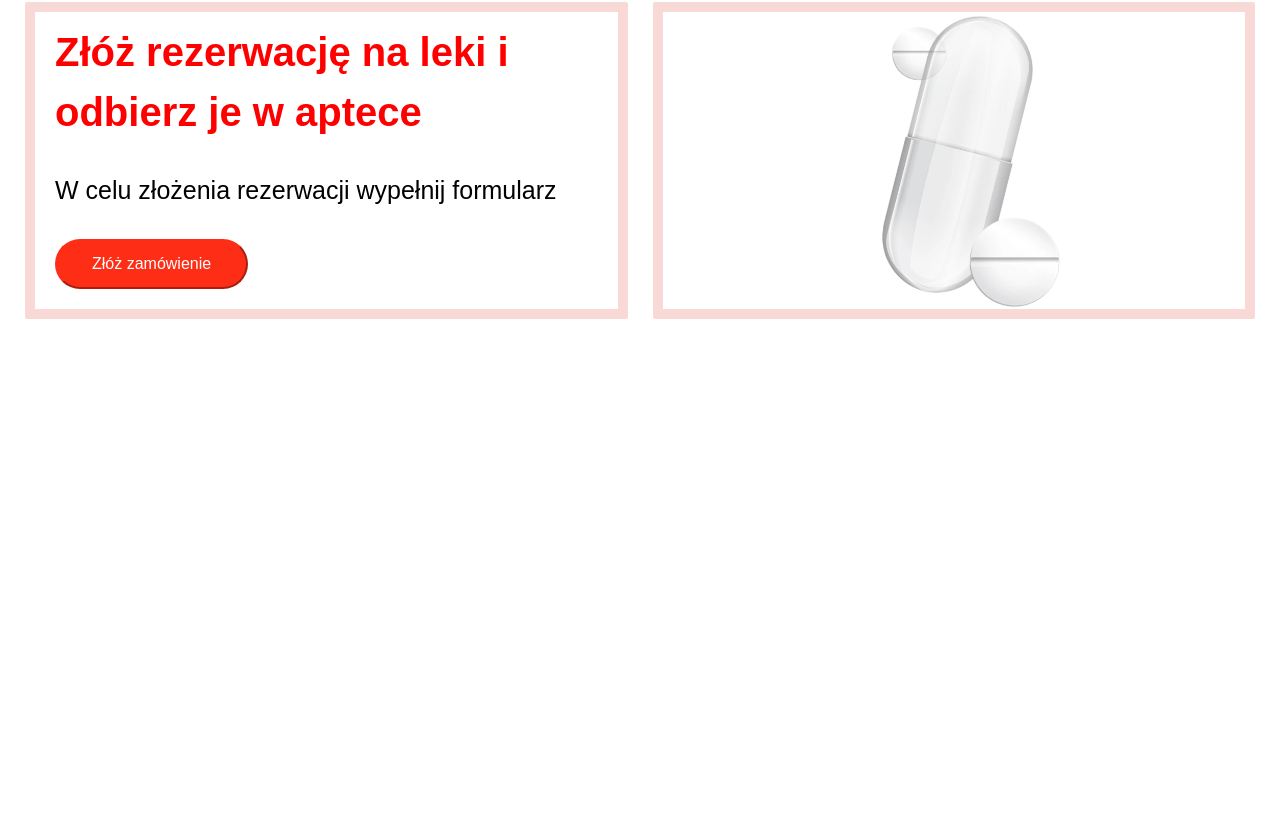
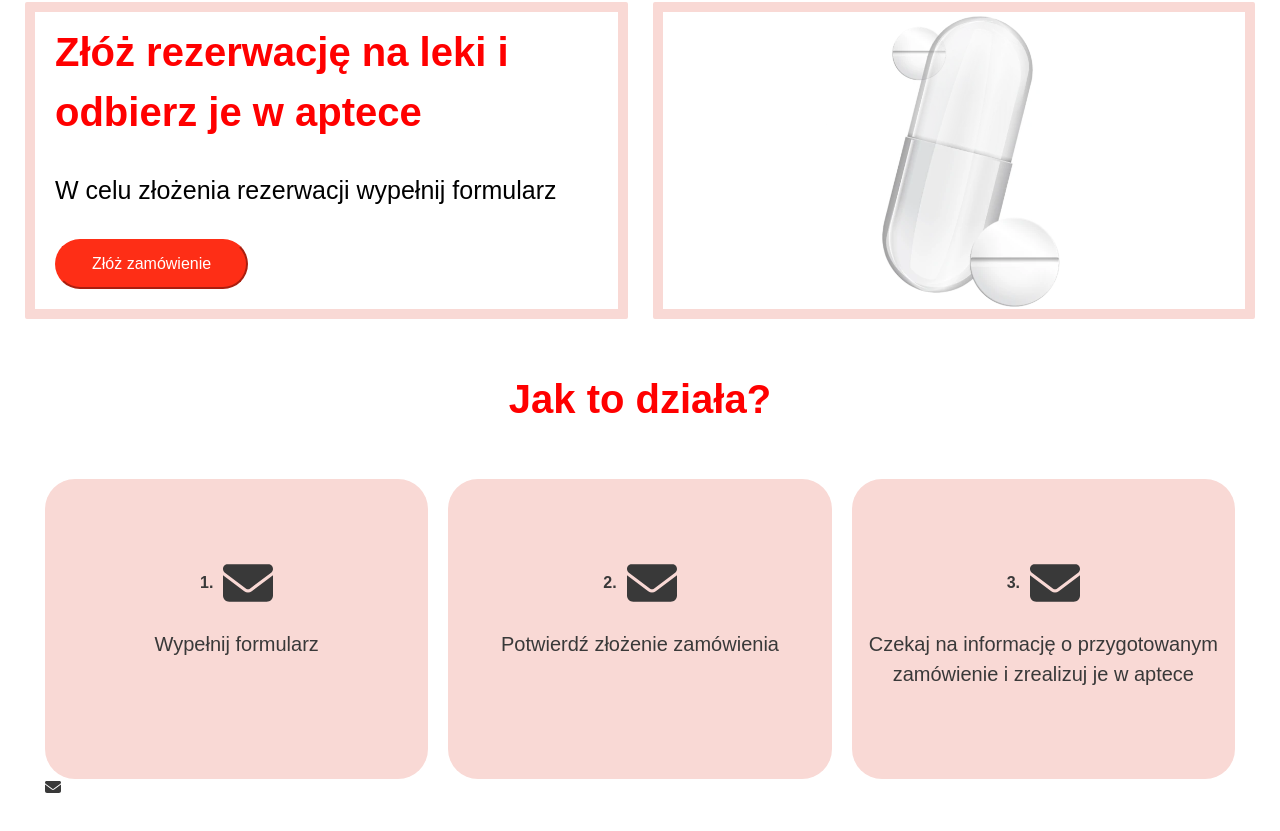
Before and after one commit to AgnieszkaDra/PharmacyWebsite-React, a React (Create React App) app: page / in a window 1280 px wide. Shown: the part 577-1408 px from the top of the page. Before the commit the page ends 926 px from the top, so only its background shows below. Built offline with nearby package versions, Linux system fonts and the light colour scheme.

Commit message:
add sectionSecond

```diff
--- a/package.json
+++ b/package.json
@@ -3,6 +3,9 @@
   "version": "0.1.0",
   "private": true,
   "dependencies": {
+    "@fortawesome/fontawesome-svg-core": "^6.4.2",
+    "@fortawesome/free-solid-svg-icons": "^6.4.2",
+    "@fortawesome/react-fontawesome": "^0.2.0",
     "@testing-library/jest-dom": "^5.17.0",
     "@testing-library/react": "^13.4.0",
     "@testing-library/user-event": "^13.5.0",
--- a/src/App.js
+++ b/src/App.js
@@ -7,6 +7,7 @@ import Header from './components/Header/Header'
 import Main from './components/Main/Main'
 import Section from './components/Section/Section'
 import SectionFirst from './components/Sections/SectionFirst/SectionFirst'
+import SectionSecond from './components/Sections/SectionSecond/SectionSecond'
 
 
 export class App extends React.Component {
@@ -16,7 +17,7 @@ export class App extends React.Component {
 
   }
 
-  render () {
+  render() {
     const { isLoading } = this.state
 
     return (
@@ -66,7 +67,13 @@ export class App extends React.Component {
               className={'border--pink'}
             >
             </SectionFirst>
-
+          </Section>
+          <Section
+            className={'section section--second'}
+          >
+            <SectionSecond
+            >
+            </SectionSecond>
           </Section>
           <Section
             className={'section--second'}
--- /dev/null
+++ b/src/components/Link/index.js
@@ -0,0 +1,2 @@
+export * from './Link'
+export { default } from './Link'
--- /dev/null
+++ b/src/components/Link/styles.module.css
@@ -0,0 +1,3 @@
+.root {
+    white-space: nowrap;
+}
--- /dev/null
+++ b/src/components/Sections/ElementSecond/ElementSecond.js
@@ -0,0 +1,32 @@
+import React from 'react'
+import PropTypes from 'prop-types'
+
+import classes from './styles.module.css'
+
+export const ElementSecond = (props) => {
+  const {
+    className,
+    element,
+    values,
+    ...otherProps
+  } = props
+
+  return (
+    <div
+      className={`${classes.root}${className ? ` ${className}` : ''}`}
+
+      {...otherProps}
+    >
+      <div>
+
+      </div>
+      <div></div>
+    </div>
+  )
+}
+
+ElementSecond.propTypes = {
+  className: PropTypes.string
+}
+
+export default ElementSecond
--- /dev/null
+++ b/src/components/Sections/ElementSecond/index.js
@@ -0,0 +1,2 @@
+export * from './ElementSecond'
+export { default } from './ElementSecond'
--- /dev/null
+++ b/src/components/Sections/ElementSecond/styles.module.css
@@ -0,0 +1 @@
+.root {}
--- /dev/null
+++ b/src/components/Sections/SectionSecond/SectionSecond.js
@@ -0,0 +1,113 @@
+import React from 'react'
+import PropTypes from 'prop-types'
+import Typography from '../../Typography/Typography'
+import ElementSecond from '../ElementSecond/ElementSecond'
+import { FontAwesomeIcon } from '@fortawesome/react-fontawesome'
+import { faEnvelope } from '@fortawesome/free-solid-svg-icons'
+
+
+import classes from './styles.module.css'
+
+const howToBook = {
+  list: [
+    [
+      { id: 1 },
+      <FontAwesomeIcon
+        icon={faEnvelope}
+        key={'kk'}
+      />,
+      { description: "Wypełnij formularz" }
+    ],
+    [
+      { id: 2 },
+      <FontAwesomeIcon
+        icon={faEnvelope}
+        key={'kk'}
+      />,
+      { description: "Potwierdź złożenie zamówienia" },
+    ],
+    [
+      { id: 3 },
+      <FontAwesomeIcon
+        icon={faEnvelope}
+        key={'kk'}
+      />,
+      { description: "Czekaj na informację o przygotowanym zamówienie i zrealizuj je w aptece" },
+    ],
+  ]
+}
+
+export const SectionSecond = (props) => {
+  const {
+    className,
+    ...otherProps
+  } = props
+
+  const showObject = (el) => {
+
+    return Object.entries(el).map(([key, values]) => {
+
+      return (
+        <>
+          <ElementSecond
+            key={'njnj'}
+            values={`${values}`}
+          >
+          </ElementSecond>
+        </>
+
+
+
+      )
+    })
+  }
+
+  const renderListItem = (element, i) => {
+    return (
+      <div className={classes.listContainer}>
+        <div className={classes.listItemTop}>
+          <div className={classes.itemNumber}>
+            {element[0].id + '.'}
+          </div>
+          <div className={classes.itemIcon}>
+            {element[1]}
+          </div>
+
+        </div>
+        <div className={classes.listItemBottom}>
+          {element[2].description}
+        </div>
+      </div>
+    )
+  }
+
+  return (
+    <div
+      className={`${classes.root}${className ? ` ${className}` : ''}`}
+      {...otherProps}
+    >
+      <Typography
+        variant={'h2'}
+        color={'red'}
+        className={classes.h2}
+      >
+        {'Jak to działa?'}
+      </Typography>
+      <div className={classes.container}>
+        {howToBook.list.map((element, index) => {
+          return renderListItem(element, index)
+        })}
+        {<FontAwesomeIcon
+          icon={faEnvelope}
+          key={'kk'}
+        />}
+      </div>
+    </div>
+  )
+}
+
+SectionSecond.propTypes = {
+  className: PropTypes.string
+}
+
+export default SectionSecond
--- /dev/null
+++ b/src/components/Sections/SectionSecond/index.js
@@ -0,0 +1,2 @@
+export * from './SectionSecond'
+export { default } from './SectionSecond'
--- /dev/null
+++ b/src/components/Sections/SectionSecond/styles.module.css
@@ -0,0 +1,71 @@
+.root {}
+
+.h2 {
+    text-align: center;
+}
+
+.container {
+    display: grid;
+    grid-template-columns: 1fr;
+    grid-template-rows: 1fr 1fr 1fr;
+    grid-gap: 20px;
+    justify-content: center;
+}
+
+@media (min-width: 768px){
+    .container {
+    display: grid;
+    grid-template-columns: 1fr 1fr 1fr;
+    grid-template-rows: 300px;
+    text-align: center;
+    grid-gap: 20px;
+}
+}
+
+.listContainer {
+    position: relative;
+    width: 100%;
+    height: 100%;
+    margin: 20px auto;
+    background: rgb(249, 217, 213);
+    border-radius: 30px;
+    flex-direction: column;
+    display: flex;
+    justify-content: center;
+    align-items: center;
+}
+
+.listItemTop {
+    height: 50%;
+    display: flex;
+    justify-content: center;
+    align-items: flex-end;
+}
+
+
+.listItemBottom {
+    height: 50%;
+    display: flex;
+    justify-content: flex-start;
+    align-items: flex-start;
+    font-size: 20px;
+}
+
+.itemNumber {
+    align-self: center;
+    margin-top: 80%;
+    margin-right: 10px;
+    font-size: 16px;
+    font-weight: 700;
+}
+
+@media (max-width: 1000px) {
+   .itemNumber {
+    margin-top: 0;
+}
+}
+
+.itemIcon svg {
+    font-size: 50px;
+    margin-bottom: 20px;
+}
```
Also changed, not shown: src/components/Link/Link.js (added, +30 -0 lines), 1 other file (tests, documents, lock files or other folders). Lines whose indentation alone changed are shown as unchanged.
